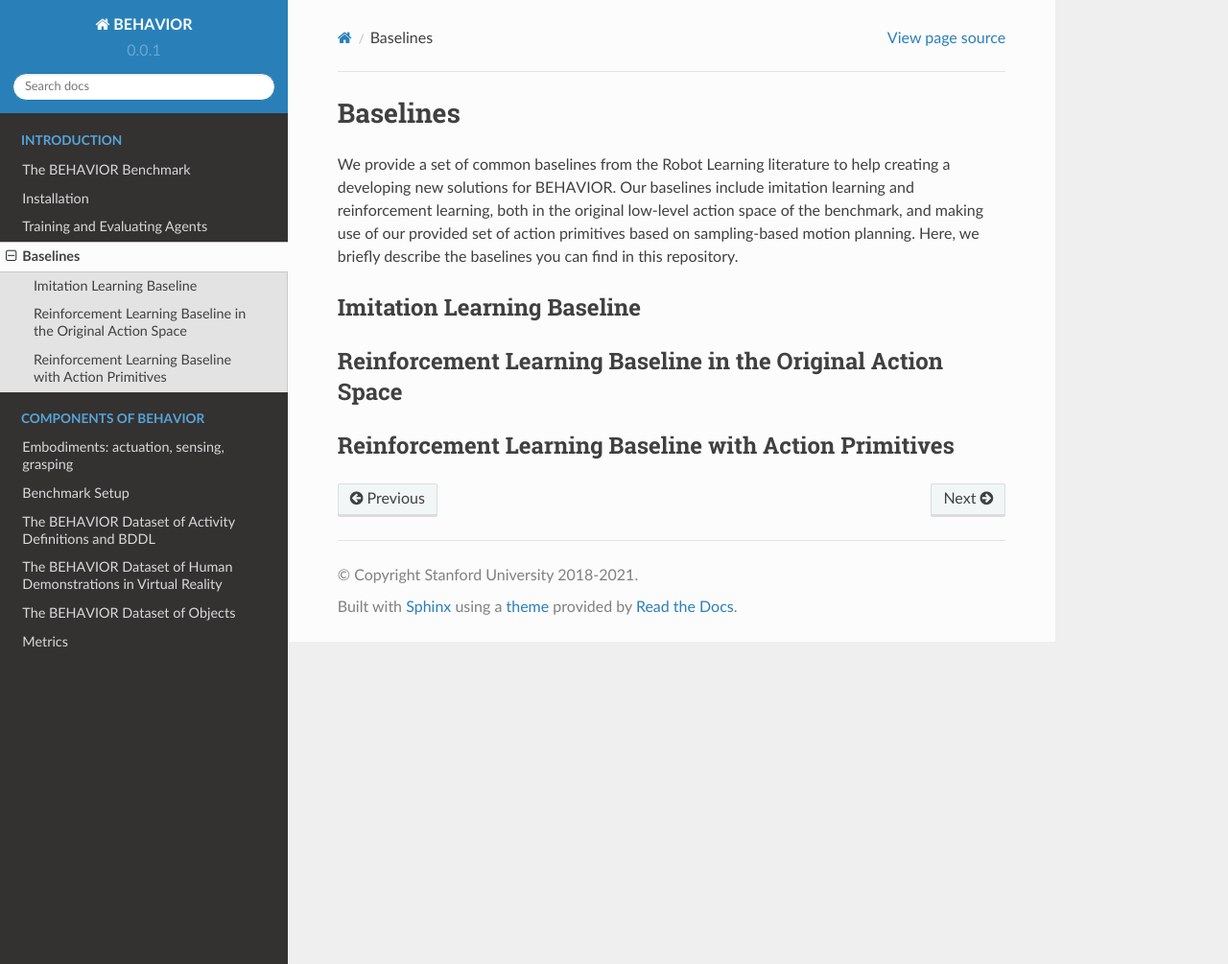
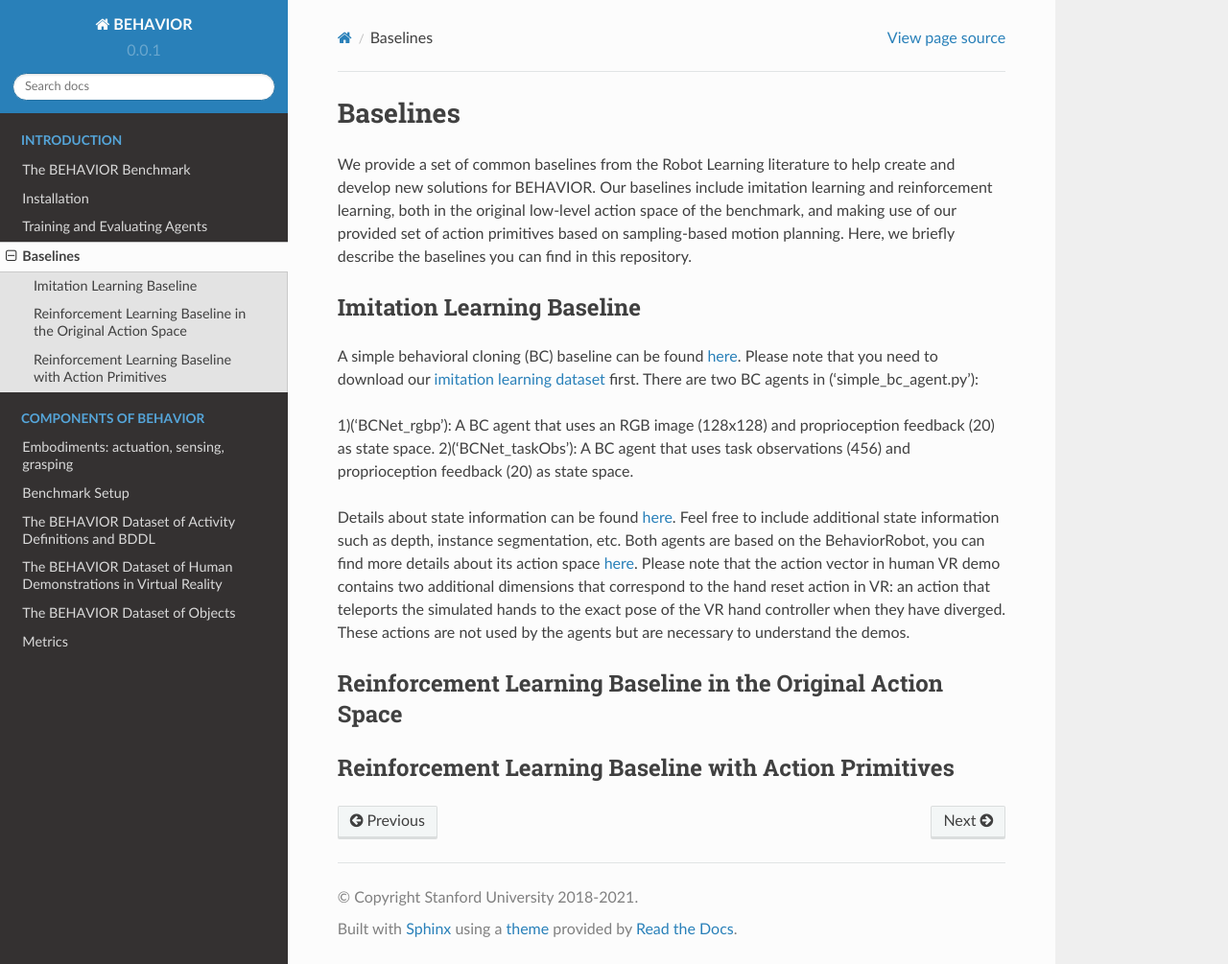
Before and after one commit to StanfordVL/behavior, a Sphinx documentation site: the page built from docs/baselines.md, in a window 1280 px wide and 1005 px high. Shown: the whole window at 96% size. Built offline with Sphinx 7.4.7 and the Read the Docs theme 2.0.0, drawn with Linux system fonts in a browser that asks for light colours; pages that are not in the unit, such as notebooks, are missing from menus.

Commit message:
add doc for imitaiton learning baseline

```diff
--- a/docs/baselines.md
+++ b/docs/baselines.md
@@ -1,10 +1,20 @@
 # Baselines
 
-We provide a set of common baselines from the Robot Learning literature to help creating a developing new solutions for BEHAVIOR.
+We provide a set of common baselines from the Robot Learning literature to help create and develop new solutions for BEHAVIOR.
 Our baselines include imitation learning and reinforcement learning, both in the original low-level action space of the benchmark, and making use of our provided set of action primitives based on sampling-based motion planning.
 Here, we briefly describe the baselines you can find in this repository.
 
 #### Imitation Learning Baseline
+A simple behavioral cloning (BC) baseline can be found [here](https://github.com/StanfordVL/behavior-baselines/tree/main/behavior_baselines/behavioral_cloning).
+Please note that you need to download our [imitation learning dataset](https://behavior.stanford.edu/vr-demos) first.
+There are two BC agents in ('simple_bc_agent.py'):
+
+1)('BCNet_rgbp'): A BC agent that uses an RGB image (128x128) and proprioception feedback (20) as state space.
+2)('BCNet_taskObs'): A BC agent that uses task observations (456) and proprioception feedback (20) as state space.
+
+Details about state information can be found [here](https://stanfordvl.github.io/behavior/vr_demos.html). Feel free to include additional state information such as depth, instance segmentation, etc.
+Both agents are based on the BehaviorRobot, you can find more details about its action space [here](https://stanfordvl.github.io/behavior/agents.html#behaviorrobot).
+Please note that the action vector in human VR demo contains two additional dimensions that correspond to the hand reset action in VR: an action that teleports the simulated hands to the exact pose of the VR hand controller when they have diverged. These actions are not used by the agents but are necessary to understand the demos.
 
 #### Reinforcement Learning Baseline in the Original Action Space
 
```
Also changed, not shown: docs/vr_demos.md (+1 -1 lines).
